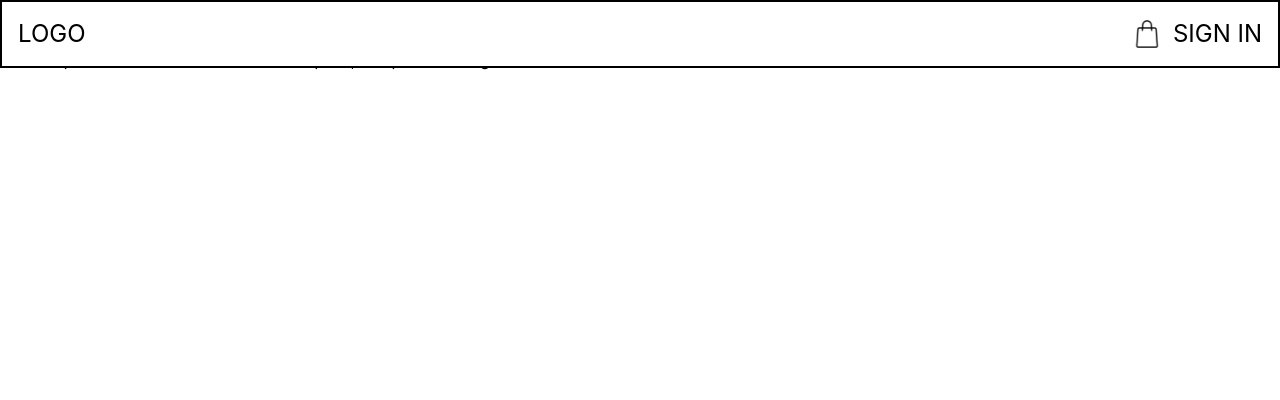
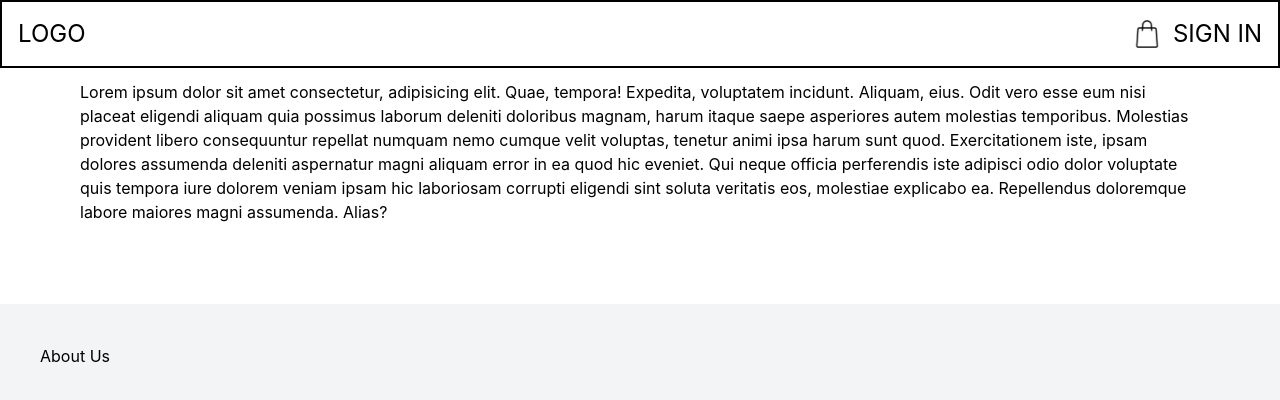
Before and after one commit to matthewrichards234/Discount-Notifications-Front, a React (Vite) app: page /about-us in a window 1280 px wide. Shown: the top 400 px of the page. Built offline with nearby package versions, Linux system fonts and the light colour scheme.

Commit message:
Create about us section and navlink.

```diff
--- /dev/null
+++ b/src/components/About.tsx
@@ -0,0 +1,21 @@
+import React from "react";
+
+const About = () => {
+  return (
+    <div className="p-20">
+      Lorem ipsum dolor sit amet consectetur, adipisicing elit. Quae, tempora!
+      Expedita, voluptatem incidunt. Aliquam, eius. Odit vero esse eum nisi
+      placeat eligendi aliquam quia possimus laborum deleniti doloribus magnam,
+      harum itaque saepe asperiores autem molestias temporibus. Molestias
+      provident libero consequuntur repellat numquam nemo cumque velit voluptas,
+      tenetur animi ipsa harum sunt quod. Exercitationem iste, ipsam dolores
+      assumenda deleniti aspernatur magni aliquam error in ea quod hic eveniet.
+      Qui neque officia perferendis iste adipisci odio dolor voluptate quis
+      tempora iure dolorem veniam ipsam hic laboriosam corrupti eligendi sint
+      soluta veritatis eos, molestiae explicabo ea. Repellendus doloremque
+      labore maiores magni assumenda. Alias?
+    </div>
+  );
+};
+
+export default About;
--- a/src/components/App.tsx
+++ b/src/components/App.tsx
@@ -5,6 +5,7 @@ import Login from "./Login";
 import Profile from "./Profile";
 import UploadForm from "./UploadForm";
 import Main from "./Main";
+import About from "./About";
 
 function App() {
   return (
@@ -15,7 +16,7 @@ function App() {
         <Route path="/profile" element={<Profile />} />
         <Route path="/upload" element={<UploadForm />} />
         <Route path="/cart" />
-        <Route path="/about-us" />
+        <Route path="/about-us" element={<About />} />
       </Routes>
       <Header />
       <Footer />
--- a/src/components/Footer.tsx
+++ b/src/components/Footer.tsx
@@ -2,14 +2,8 @@ import { NavLink } from "react-router";
 
 const Footer = () => {
   return (
-    <div className="bg-white">
+    <div className="bg-gray-100 p-10">
       <NavLink to={"/about-us"}>About Us</NavLink>
-      <p>
-        Lorem ipsum dolor sit amet consectetur adipisicing elit. Impedit omnis
-        veritatis delectus quaerat laudantium sapiente, magnam at placeat harum
-        tempore dolorem est illum itaque blanditiis laborum enim! Quisquam,
-        voluptatibus magni!
-      </p>
     </div>
   );
 };
```
